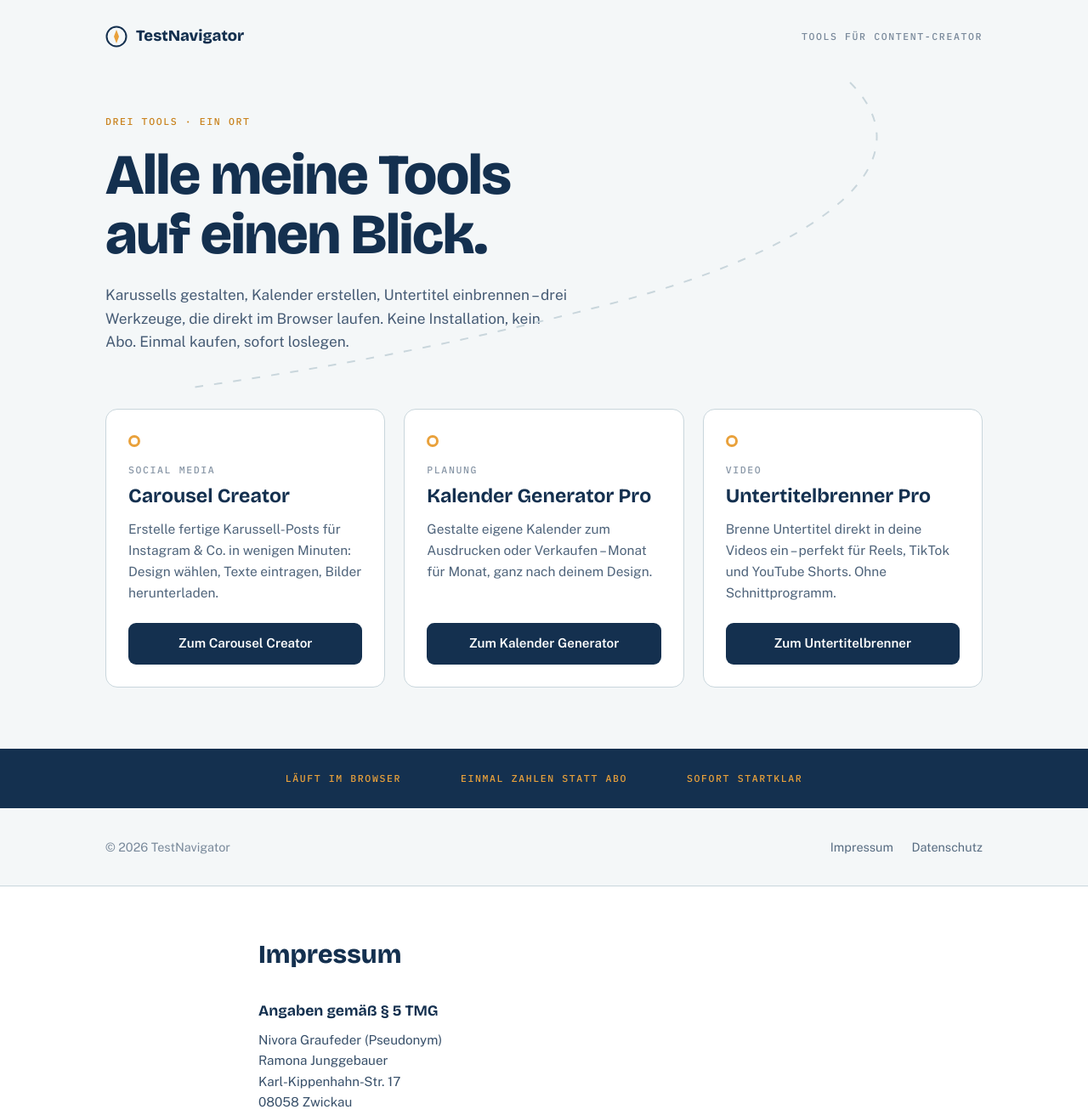
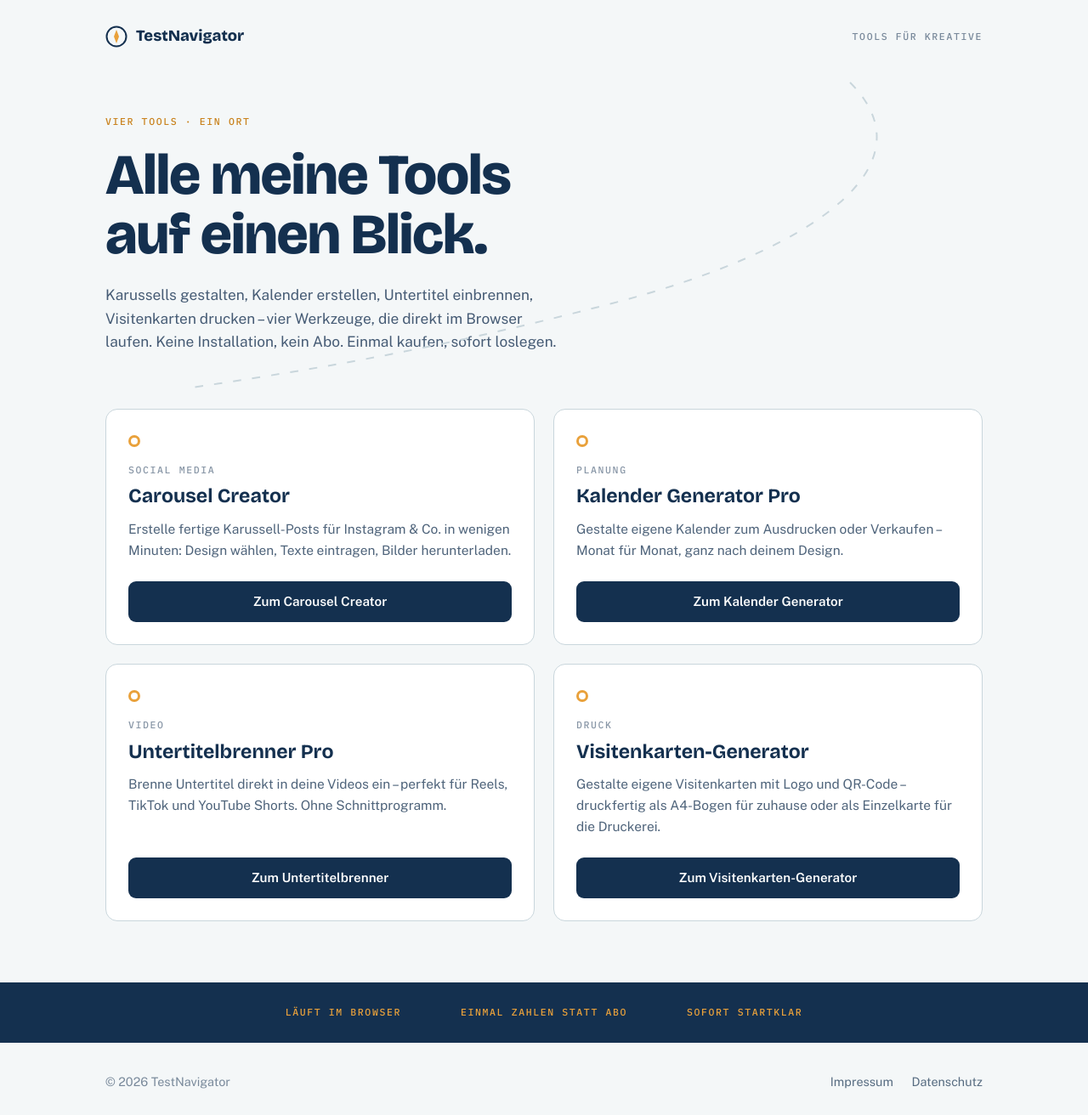
Before and after one commit to sachsenstyle/TOOL-Webseite, a plain HTML site: page index.html in a window 1280 px wide. Shown: the top 1312 px of the page at 85% size. Drawn offline with nearby package versions, Linux system fonts and the light colour scheme.

Commit message:
Add files via upload

```diff
--- a/index.html
+++ b/index.html
@@ -4,7 +4,7 @@
 <meta charset="UTF-8">
 <meta name="viewport" content="width=device-width, initial-scale=1.0">
 <title>TestNavigator – Alle Tools an einem Ort</title>
-<meta name="description" content="Carousel Creator, Kalender Generator Pro und Untertitelbrenner Pro – drei Tools für Content-Creator, die direkt im Browser laufen.">
+<meta name="description" content="Carousel Creator, Kalender Generator Pro, Untertitelbrenner Pro und Visitenkarten-Generator – vier Tools, die direkt im Browser laufen.">
 <link rel="preconnect" href="https://fonts.googleapis.com">
 <link rel="preconnect" href="https://fonts.gstatic.com" crossorigin>
 <link href="https://fonts.googleapis.com/css2?family=Bricolage+Grotesque:opsz,wght@12..96,400;12..96,700;12..96,800&family=Public+Sans:wght@400;500;600&family=IBM+Plex+Mono:wght@500&display=swap" rel="stylesheet">
@@ -114,7 +114,7 @@
     margin: 0 auto;
     padding: 24px 24px 72px;
     display: grid;
-    grid-template-columns: repeat(3, 1fr);
+    grid-template-columns: repeat(2, 1fr);
     gap: 22px;
     position: relative;
     z-index: 1;
@@ -269,16 +269,16 @@
     </svg>
     TestNavigator
   </a>
-  <span class="mono kopf-hinweis">Tools für Content-Creator</span>
+  <span class="mono kopf-hinweis">Tools für Kreative</span>
 </header>
 
 <section class="hero">
   <svg class="route" viewBox="0 0 1080 420" preserveAspectRatio="none" aria-hidden="true">
     <path d="M 900 40 C 1000 140, 850 240, 620 300 S 250 380, 120 400" pathLength="600"/>
   </svg>
-  <span class="mono">Drei Tools · Ein Ort</span>
+  <span class="mono">Vier Tools · Ein Ort</span>
   <h1>Alle meine Tools auf einen Blick.</h1>
-  <p>Karussells gestalten, Kalender erstellen, Untertitel einbrennen – drei Werkzeuge, die direkt im Browser laufen. Keine Installation, kein Abo. Einmal kaufen, sofort loslegen.</p>
+  <p>Karussells gestalten, Kalender erstellen, Untertitel einbrennen, Visitenkarten drucken – vier Werkzeuge, die direkt im Browser laufen. Keine Installation, kein Abo. Einmal kaufen, sofort loslegen.</p>
 </section>
 
 <section class="tools">
@@ -304,6 +304,14 @@
     <h2>Untertitelbrenner Pro</h2>
     <p>Brenne Untertitel direkt in deine Videos ein – perfekt für Reels, TikTok und YouTube Shorts. Ohne Schnittprogramm.</p>
     <a href="https://sachsenstyle.gumroad.com/l/bhnzmv">Zum Untertitelbrenner</a>
+  </article>
+
+  <article class="karte">
+    <div class="wegpunkt"></div>
+    <span class="mono">Druck</span>
+    <h2>Visitenkarten-Generator</h2>
+    <p>Gestalte eigene Visitenkarten mit Logo und QR-Code – druckfertig als A4-Bogen für zuhause oder als Einzelkarte für die Druckerei.</p>
+    <a href="https://sachsenstyle.gumroad.com/l/mjfoe">Zum Visitenkarten-Generator</a>
   </article>
 </section>
 
```
